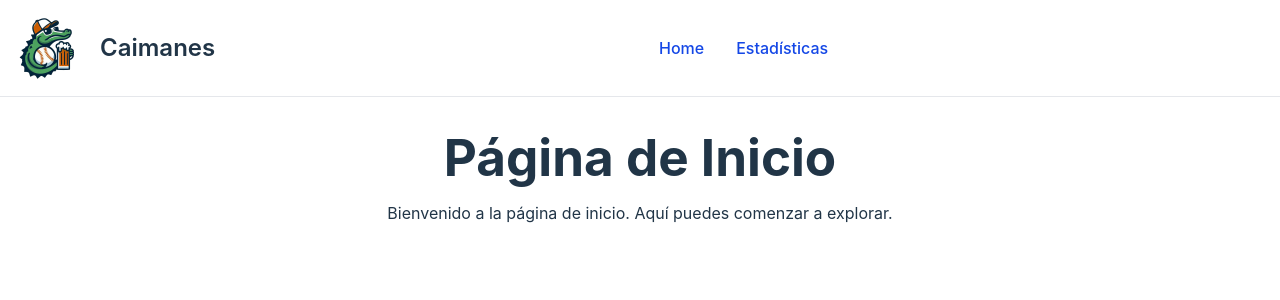
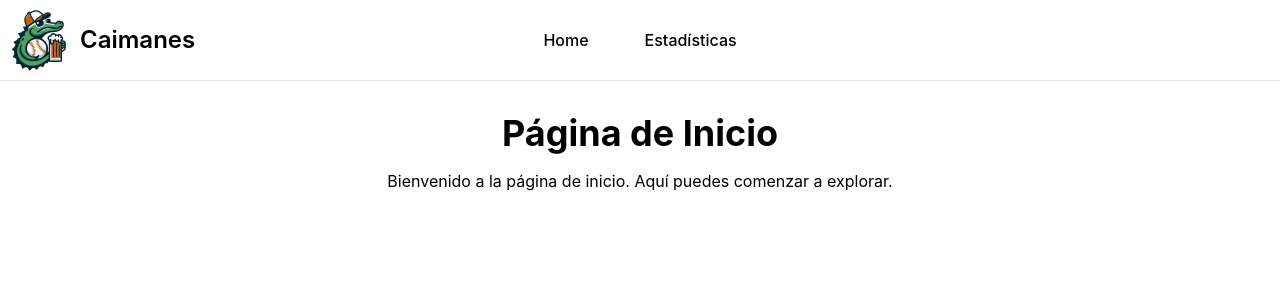
Before and after one commit to franklinbl/softball-statistics, a React (Vite) app: page / in a window 1280 px wide. Shown: the top 300 px of the page. Built offline with nearby package versions, Linux system fonts and the light colour scheme; no server answers.

Commit message:
Be fair general and navbar style

```diff
--- a/src/components/MenuBar.tsx
+++ b/src/components/MenuBar.tsx
@@ -27,57 +27,24 @@
   ];
 
   return (
-    <nav className="bg-white dark:bg-gray-900 w-full z-20 top-0 start-0 border-b border-gray-200 dark:border-gray-600">
-      <div className="max-w-screen-xl flex flex-wrap items-center justify-between mx-auto p-2">
-        <a className="flex items-center space-x-3 rtl:space-x-reverse">
-          <img src="./src/assets/caimanes.png" className="h-20" alt="Flowbite Logo" />
-          <span className="self-center text-2xl font-semibold whitespace-nowrap dark:text-white">Caimanes</span>
-        </a>
-        <div className="flex md:order-2 space-x-3 md:space-x-0 rtl:space-x-reverse">
-          {user && (
-            <span>
-              <button
-                className="text-white bg-blue-700 hover:bg-blue-800 focus:ring-4 focus:outline-none focus:ring-blue-300 font-medium rounded-lg text-sm px-4 py-2 text-center dark:bg-blue-600 dark:hover:bg-blue-700 dark:focus:ring-blue-800"
-                onClick={handleLogout}
-              >
-                Cerrar sesión
-              </button>
-            </span>
-          )}
-          <button
-            data-collapse-toggle="navbar-sticky"
-            type="button"
-            className="inline-flex items-center p-2 w-10 h-10 justify-center text-sm text-gray-500 rounded-lg md:hidden hover:bg-gray-100 focus:outline-none focus:ring-2 focus:ring-gray-200 dark:text-gray-400 dark:hover:bg-gray-700 dark:focus:ring-gray-600"
-            aria-controls="navbar-sticky"
-            aria-expanded="false"
-          >
-            <span className="sr-only">Open main menu</span>
-            <svg
-              className="w-5 h-5"
-              aria-hidden="true"
-              xmlns="http://www.w3.org/2000/svg"
-              fill="none"
-              viewBox="0 0 17 14"
-            >
-              <path
-                stroke="currentColor"
-                strokeLinecap="round"
-                strokeLinejoin="round"
-                strokeWidth="2"
-                d="M1 1h15M1 7h15M1 13h15"
-              />
-            </svg>
-          </button>
+    <nav className="bg-white w-full z-20 top-0 start-0 border-b border-gray-200">
+      <div className="max-w-screen-xl mx-auto grid grid-cols-3 items-center">
+        <div className="flex items-center space-x-3 rtl:space-x-reverse">
+          <a className="flex items-center">
+            <img src="./src/assets/caimanes.png" className="h-20" alt="Flowbite Logo" />
+            <span className="self-center text-2xl font-semibold whitespace-nowrap text-black">Caimanes</span>
+          </a>
         </div>
-        <div className="items-center justify-between hidden w-full md:flex md:w-auto md:order-1" id="navbar-sticky">
-          <ul className="flex flex-col p-2 md:p-0 mt-4 font-medium border border-gray-100 rounded-lg bg-gray-50 md:space-x-8 rtl:space-x-reverse md:flex-row md:mt-0 md:border-0 md:bg-white dark:bg-gray-800 md:dark:bg-gray-900 dark:border-gray-700">
+
+        <div className="flex justify-center">
+          <ul className="flex flex-col md:flex-row md:space-x-8 rtl:space-x-reverse font-medium">
             {menuItems
               .filter((item) => !item.requiresAuth || (item.requiresAuth && user)) // Filters items based on authentication status
               .map((item) => (
                 <li key={item.path}>
                   <Link
                     to={item.path}
-                    className="block py-2 px-3 text-white bg-blue-700 rounded-sm md:bg-transparent md:text-blue-700 md:p-0 md:dark:text-blue-500"
+                    className="block py-2 px-3 text-black rounded bg-transparent"
                   >
                     {item.label}
                   </Link>
@@ -85,6 +52,17 @@
               ))}
           </ul>
         </div>
+
+        <div className="flex justify-end">
+          {user && (
+            <button
+              className="rounded-xl bg-white border border-[#49a35c] text-[#49a35c] font-medium px-4 py-2 rounded hover:bg-[#49a35c] hover:text-white focus:outline-none focus:bg-[#49a35c] focus:text-white focus:border-[#49a35c] transition-colors"
+              onClick={handleLogout}
+            >
+              Cerrar sesión
+            </button>
+          )}
+        </div>
       </div>
     </nav>
   );
--- a/src/components/TournamentsTable.tsx
+++ b/src/components/TournamentsTable.tsx
@@ -14,7 +14,7 @@
           <thead className="text-xs text-gray-700 uppercase bg-gray-50 dark:bg-gray-700 dark:text-gray-400">
               <tr>
                   <th scope="col" className="px-6 py-3">
-                      Nombre del jugador
+                      Nombre del torneo
                   </th>
                   <th scope="col" className="px-6 py-3">
                       Fecha de inicio
--- a/src/index.css
+++ b/src/index.css
@@ -2,12 +2,6 @@
 
 :root {
   font-family: Inter, system-ui, Avenir, Helvetica, Arial, sans-serif;
-  line-height: 1.5;
-  font-weight: 400;
-
-  color-scheme: light dark;
-  color: rgba(255, 255, 255, 0.87);
-  background-color: #242424;
 
   font-synthesis: none;
   text-rendering: optimizeLegibility;
@@ -20,53 +14,3 @@
   -webkit-appearance: none;
   margin: 0;
 }
-
-input[type=number] { -moz-appearance:textfield; }
-
-a {
-  font-weight: 500;
-  text-decoration: inherit;
-}
-a:hover {
-}
-
-body {
-  margin: 0;
-  min-width: 320px;
-  min-height: 100vh;
-}
-
-h1 {
-  font-size: 3.2em;
-  line-height: 1.1;
-}
-
-button {
-  border-radius: 8px;
-  border: 1px solid transparent;
-  padding: 0.6em 1.2em;
-  font-size: 1em;
-  font-weight: 500;
-  font-family: inherit;
-  background-color: #1a1a1a;
-  cursor: pointer;
-  transition: border-color 0.25s;
-}
-button:hover {
-}
-button:focus,
-button:focus-visible {
-  outline: 4px auto -webkit-focus-ring-color;
-}
-
-@media (prefers-color-scheme: light) {
-  :root {
-    color: #213547;
-    background-color: #ffffff;
-  }
-  a:hover {
-  }
-  button {
-    background-color: #f9f9f9;
-  }
-}
```
